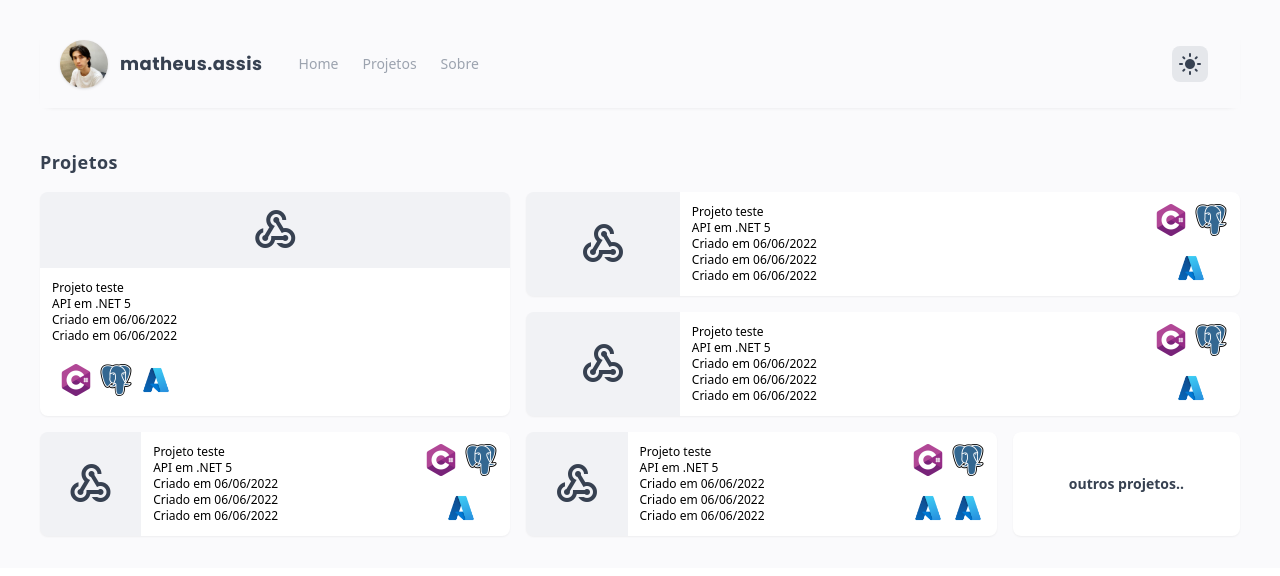
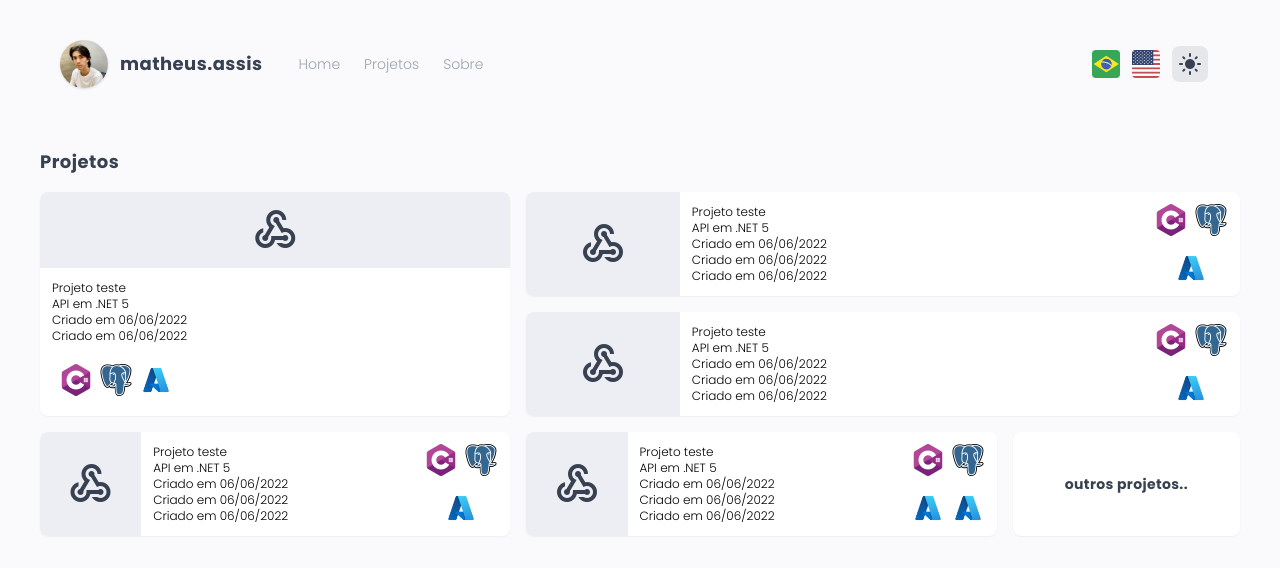
Before and after one commit to assis402/portfolio, an Angular app: page /home in a window 1280 px wide. Shown: the top 576 px of the page. Built offline with nearby package versions, Linux system fonts and the light colour scheme.

Commit message:
ainda no dark mode

```diff
--- a/src/app/home/home.component.html
+++ b/src/app/home/home.component.html
@@ -1,10 +1,9 @@
-<div [className]="darkMode ? 'dark' : ''">
 <div class="dark:text-gray-100 p-5 md:pt-10 md:p-0 gap-10 flex flex-col md:flex-col">
   <!-- <div class="project-card">0</div> -->
   <div class="grid grid-cols-1 md:grid-cols-5 gap-4 w-full">
     <span class="text-title text-lg font-bold md:col-span-5 transition-100">Projetos</span>
-      <div class="project-card bg-white dark:bg-[#161616] first-card-alignment md:row-span-2 md:col-span-2">
-        <div class="project-img">
+    <div class="dark:bg-[#161616] bg-[#ffffff] project-card first-card-alignment md:row-span-2 md:col-span-2">
+      <div class="dark:bg-[#1c1c1e] bg-[#edeef3] project-img">
         <div class="icon material-icons">webhook</div>
       </div>
       <div class="project-body">
@@ -19,8 +18,8 @@
         <img src="../../assets/icons/azure.png" alt="">
       </div>
     </div>
-      <div class="project-card bg-white dark:bg-[#161616] other-cards-alignment md:col-span-3">
-        <div class="project-img">
+    <div class="dark:bg-[#161616] bg-[#ffffff] project-card other-cards-alignment md:col-span-3">
+      <div class="dark:bg-[#1c1c1e] bg-[#edeef3] project-img">
         <div class="icon material-icons">webhook</div>
       </div>
       <div class="project-body">
@@ -36,8 +35,8 @@
         <img src="../../assets/icons/azure.png" alt="">
       </div>
     </div>
-      <div class="project-card bg-white dark:bg-[#161616] other-cards-alignment md:col-span-3">
-        <div class="project-img">
+    <div class="dark:bg-[#161616] bg-[#ffffff] project-card other-cards-alignment md:col-span-3">
+      <div class="dark:bg-[#1c1c1e] bg-[#edeef3] project-img">
         <div class="icon material-icons">webhook</div>
       </div>
       <div class="project-body">
@@ -53,8 +52,8 @@
         <img src="../../assets/icons/azure.png" alt="">
       </div>
     </div>
-      <div class="project-card bg-white dark:bg-[#161616] other-cards-alignment md:col-span-2">
-        <div class="project-img">
+    <div class="dark:bg-[#161616] bg-[#ffffff] project-card other-cards-alignment md:col-span-2">
+      <div class="dark:bg-[#1c1c1e] bg-[#edeef3] project-img">
         <div class="icon material-icons">webhook</div>
       </div>
       <div class="project-body">
@@ -70,8 +69,8 @@
         <img src="../../assets/icons/azure.png" alt="">
       </div>
     </div>
-      <div class="project-card bg-white dark:bg-[#161616] other-cards-alignment md:col-span-2">
-        <div class="project-img">
+    <div class="dark:bg-[#161616] bg-[#ffffff] project-card other-cards-alignment md:col-span-2">
+      <div class="dark:bg-[#1c1c1e] bg-[#edeef3] project-img">
         <div class="icon material-icons">webhook</div>
       </div>
       <div class="project-body">
@@ -88,7 +87,6 @@
         <img src="../../assets/icons/azure.png" alt="">
       </div>
     </div>
-      <div class="project-card bg-white dark:bg-[#161616] final-card-alignment">outros projetos..</div>
+    <div class="dark:bg-[#161616] bg-[#ffffff] text-title project-card final-card-alignment">outros projetos..</div>
   </div>
 </div>
-</div>
--- a/src/app/home/home.component.scss
+++ b/src/app/home/home.component.scss
@@ -1,7 +1,3 @@
-@import "tailwindcss/base";
-@import "tailwindcss/components";
-@import "tailwindcss/utilities";
-
 .project-card {
   @apply flex flex-col shadow-sm transition-100 rounded-lg text-xs;
 }
@@ -10,7 +6,7 @@
   @apply flex flex-row md:flex-col md:pb-3 ;
 
   .project-img {
-    @apply md:h-1/2 md:w-full bg-[#b5bac930] rounded-t-lg flex justify-center content-between items-center max-w-[25%] md:max-w-[100%] ;
+    @apply md:h-1/2 md:w-full rounded-t-lg flex justify-center content-between items-center max-w-[25%] md:max-w-[100%] transition-100 ;
     min-width: 21.5%;
   }
 
@@ -24,7 +20,7 @@
   @apply flex flex-row ;
 
   .project-img {
-    @apply bg-[#b5bac930] rounded-l-lg flex justify-center items-center  ;
+    @apply rounded-l-lg flex justify-center items-center transition-100;
     min-width: 21.5%;
     max-width: 25%;
   }
@@ -36,7 +32,7 @@
 }
 
 .final-card-alignment {
-  @apply justify-center text-center font-bold text-[#374151] text-sm min-h-[100px]
+  @apply justify-center text-center font-bold text-sm min-h-[100px]
 }
 
 .project-card:hover {
--- a/src/app/navigation/menu/menu.component.html
+++ b/src/app/navigation/menu/menu.component.html
@@ -1,4 +1,4 @@
-<nav class="flex items-center p-3 flex-wrap box-shadow md:pt-0">
+<nav class="flex items-center p-3 flex-wrap md:pt-0">
   <a href="#" class="p-2 mr-4 inline-flex items-center gap-3">
     <span class="w-12">
       <img src="../../../assets/perfil-sm.jpeg" alt="" class="rounded-full shadow">
@@ -33,9 +33,17 @@
           <span class="text-sm">Sobre</span>
         </a>
       </div>
-      <div class="ml-auto inline self-center" (click)="toggleDarkMode()">
-        <div class="flex items-center justify-center bg-gray-200 w-9 h-9 rounded-lg material-icons transition-100 cursor-pointer noselect text-[#374151] dark:text-[#d1d1d1]">
-          {{darkMode ? 'dark_mode' : 'light_mode'}}
+      <div class="flex flex-row gap-3 self-end items-center ml-auto">
+        <span class="w-7">
+          <img src="../../../assets/icons/pt-br.svg" alt="" class="rounded opacity-90">
+        </span>
+        <span class="w-7">
+          <img src="../../../assets/icons/en-us.svg" alt="" class="rounded opacity-90">
+        </span>
+        <div class="inline self-center" (click)="toggleDarkMode()">
+          <div class="flex items-center justify-center bg-[#e5e7eb] dark:bg-[#161616] w-9 h-9 rounded-lg material-icons transition-100 cursor-pointer noselect text-[#374151] dark:text-[#d1d1d1]">
+            {{darkMode ? 'dark_mode' : 'light_mode'}}
+          </div>
         </div>
       </div>
     </div>
--- a/src/app/navigation/menu/menu.component.scss
+++ b/src/app/navigation/menu/menu.component.scss
@@ -1,7 +1,3 @@
-@import "tailwindcss/base";
-@import "tailwindcss/components";
-@import "tailwindcss/utilities";
-
 .noselect {
   -webkit-touch-callout: none; /* iOS Safari */
     -webkit-user-select: none; /* Safari */
@@ -12,8 +8,4 @@
                                   supported by Chrome, Edge, Opera and Firefox */
 }
 
-.box-shadow {
-  box-shadow: 0 2px 7px -7px gray;
-}
-
 .material-icons.md-dark { color: rgba(0, 0, 0, 0.7); }
```
Also changed, not shown: src/assets/icons/en-us.svg (added), src/assets/icons/pt-br.svg (added). Lines whose indentation alone changed are shown as unchanged.
